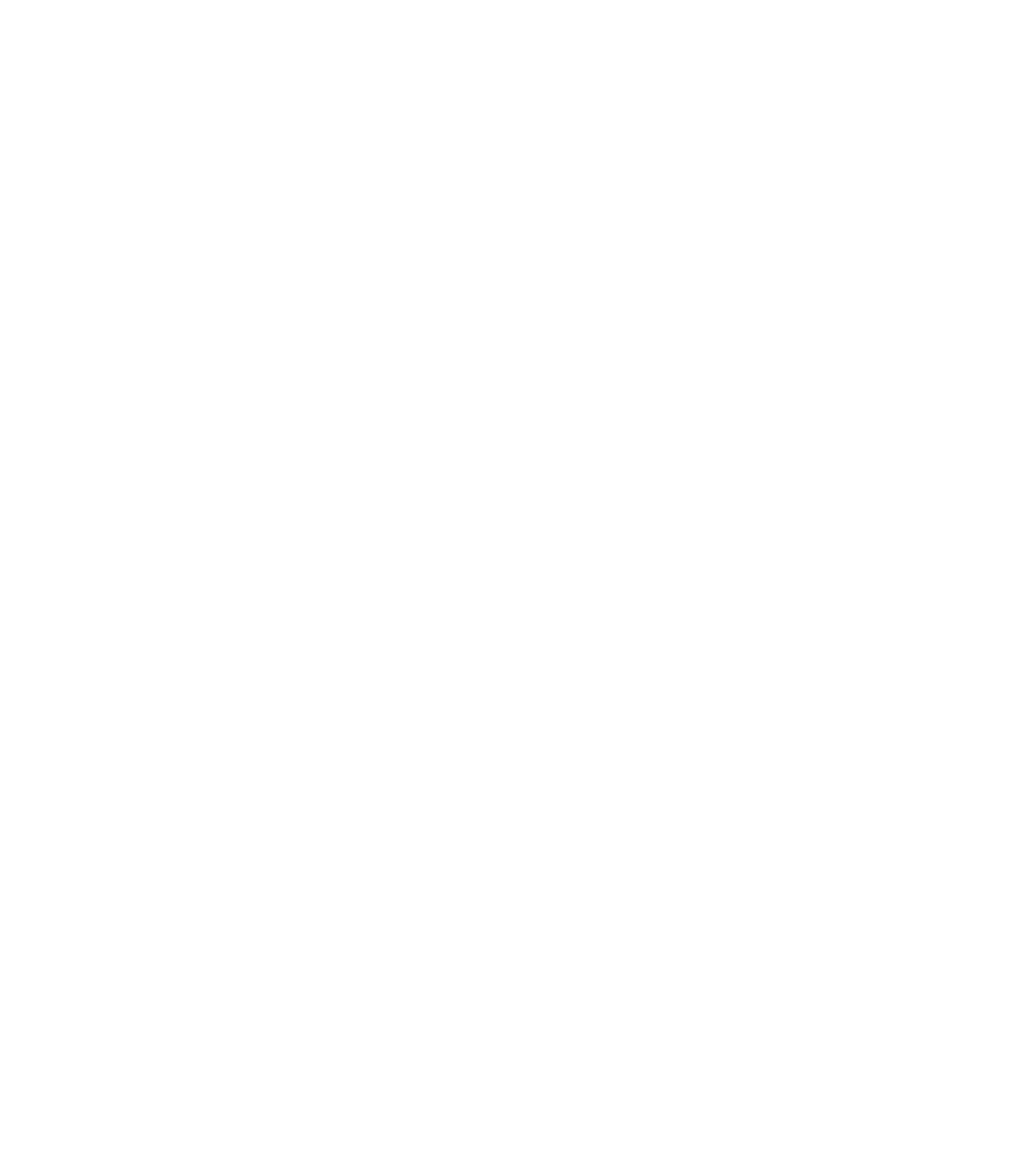
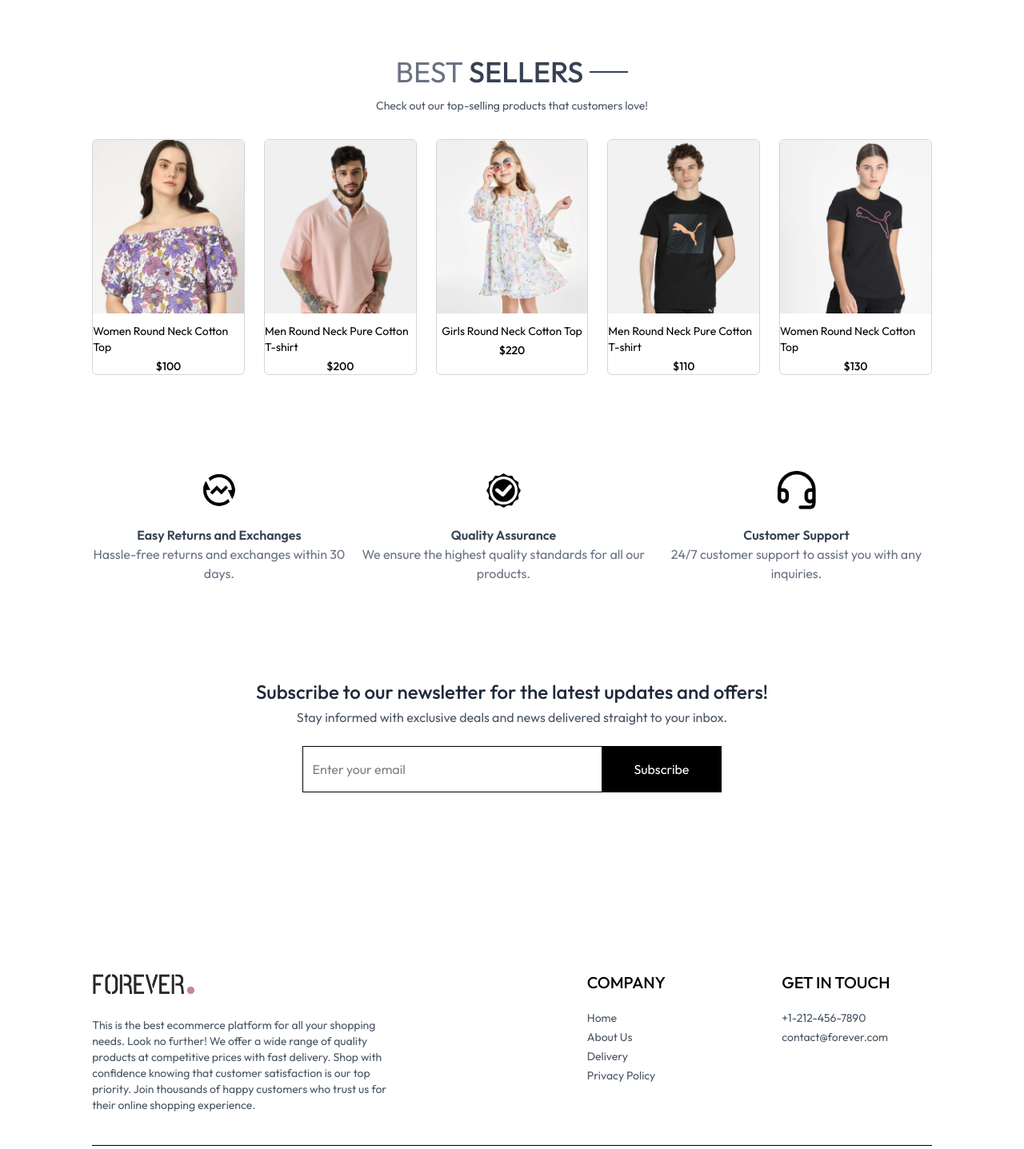
Before and after one commit to Niladrim14/E-commerce-App, a React (Vite) app in the folder frontend/: page / in a window 1280 px wide. Shown: the part 1333-2770 px from the top of the page at 80% size. Before the commit the page ends 1371 px from the top, so only its background shows below. Built offline with nearby package versions, Linux system fonts and the light colour scheme.

Commit message:
Home Pagejsx

```diff
--- a/frontend/package.json
+++ b/frontend/package.json
@@ -13,9 +13,11 @@
     "@tailwindcss/vite": "^4.1.17",
     "react": "^19.2.0",
     "react-dom": "^19.2.0",
+    "react-hot-toast": "^2.6.0",
     "react-router-dom": "^7.9.5",
     "react-toastify": "^11.0.5",
-    "tailwindcss": "^4.1.17"
+    "tailwindcss": "^4.1.17",
+    "toast": "^0.5.4"
   },
   "devDependencies": {
     "@eslint/js": "^9.39.1",
--- a/frontend/src/App.jsx
+++ b/frontend/src/App.jsx
@@ -11,11 +11,15 @@ import PlaceOrder from './pages/PlaceOrder'
 import Orders from './pages/Orders'
 import Contact from './pages/Contact'
 import Navbar from './components/Navbar'
+import { Toaster } from 'react-hot-toast'
+import Footer from './components/Footer'
 
 
 const App = () => {
   return (
-    <div className='px-4 sm:px-[5vw] md:px-[7vw] lg:px-[9vw]'> <Navbar/>
+    <div className='px-4 sm:px-[5vw] md:px-[7vw] lg:px-[9vw]'>
+    <Toaster position="top-right" />
+    <Navbar/>
     <Routes>
       <Route path='/' element={<Home/>} />
       <Route path='/collection' element={<Collection/>} />
@@ -27,7 +31,7 @@ const App = () => {
       <Route path='/placeorder' element={<PlaceOrder/>} />
       <Route path='/orders' element={<Orders/>} />
     </Routes>
-
+     <Footer/>
 
     </div>
   )
--- /dev/null
+++ b/frontend/src/components/BestSeller.jsx
@@ -0,0 +1,32 @@
+import React, { useContext,useEffect,useState } from 'react'
+import { ShopContext } from '../context/ShopContext';
+import Title from './Title';
+import ProductItem from './ProductItem';
+
+const BestSeller = () => {
+    const {products} =useContext(ShopContext);
+    const [bestSeller, setBestSeller] = useState([]);
+    useEffect(() => {
+        const bestProduct = products.filter(item => item.bestseller);
+        setBestSeller(bestProduct.slice(0, 5));
+    }, [products]);
+  return (
+    <div className='my-10 '>
+        <div className='text-center text-4xl py-8 '>
+              <Title text1={'BEST'} text2={'SELLERS'}/>
+              <p className='w-3/4 m-auto text-xs sm:text-sm ms:text-base text-gray-600'>Check out our top-selling products that customers love!</p>
+        </div>
+        <div className='grid grid-cols-2 sm:grid-cols-3 md:grid-cols-4 lg:grid-cols-5 gap-6 '>
+            {
+            bestSeller.map((item)=>(
+
+              <ProductItem key={item._id} id={item._id} name ={item.name} image={item.image} price={item.price} />
+            ))
+            }
+        </div>
+
+    </div>
+  )
+}
+
+export default BestSeller
--- /dev/null
+++ b/frontend/src/components/Footer.jsx
@@ -0,0 +1,47 @@
+import React from 'react'
+import { assets } from '../assets/assets'
+const Footer = () => {
+  return (
+    <div >
+        <div className='flex flex-col sm:grid grid-cols-[3fr_1fr_1fr] gap-14 my-10 mt-40 text-sm'>
+
+            <div>
+                <img src={assets.logo} className='mb-5 w-32 ' alt="Logo" />
+                <p className='w-full md:w-2/3 text-gray-600 '>
+                    This is the best ecommerce platform for all your shopping needs. Look no further!
+                    We offer a wide range of quality products at competitive prices with fast delivery.
+                    Shop with confidence knowing that customer satisfaction is our top priority.
+                    Join thousands of happy customers who trust us for their online shopping experience.
+                </p>
+            </div>
+
+            <div>
+                <p className='text-xl font-medium mb-5'>COMPANY</p>
+                <ul className='flex flex-col gap-1 text-gray-600'>
+                    <li>Home</li>
+                    <li>About Us</li>
+                    <li>Delivery</li>
+                    <li>Privacy Policy</li>
+                </ul>
+            </div>
+
+            <div>
+                <p className='text-xl font-medium mb-5'>GET IN TOUCH</p>
+                <ul className='flex flex-col gap-1 text-gray-600'>
+                    <li>+1-212-456-7890</li>
+                    <li>contact@forever.com</li>
+                </ul>
+            </div>
+
+        </div>
+
+        <div>
+            <hr />
+            <p className='py-5 text-sm text-center'>Copyright 2025@ forever.com - All Rights Reserved.</p>
+        </div>
+
+    </div>
+  )
+}
+
+export default Footer
--- a/frontend/src/components/Navbar.jsx
+++ b/frontend/src/components/Navbar.jsx
@@ -7,7 +7,7 @@ const Navbar = () => {
   const [visible, setVisible] = useState(false);
   return (
         <div className=' flex items-center justify-between py-4 font-medium '>
-            <img src={assets.logo} alt="Logo" />
+            <Link to='/'><img src={assets.logo} alt="Logo" /></Link>
             <ul className='hidden sm:flex gap-5 text-sm text-slate-700 '>
 
                   <NavLink to='/' className="flex flex-col items-center gap-1 hover:text-gray-900">
--- /dev/null
+++ b/frontend/src/components/NewsLetterbox.jsx
@@ -0,0 +1,24 @@
+import React from 'react'
+import toast from 'react-hot-toast';
+
+const NewsLetterbox = () => {
+  const OnSubmit = (e) => {
+    e.preventDefault();
+    toast.success("Subscribed to newsletter successfully!");
+    e.target.reset();
+
+  }
+  return (
+    <div className='text-center py-10'>
+        <p className='text-2xl font-medium text-gray-800'>Subscribe to our newsletter for the latest updates and offers!</p>
+        <p className='text-gray-600 mt-1 '>Stay informed with exclusive deals and news delivered straight to your inbox.</p>
+        <form onSubmit={OnSubmit} className="w-full sm:w-1/2 flex items-center gap-3 mx-auto my-6 border pl-3">
+            <input type="email" placeholder='Enter your email' className='w-full sm:flex-1 outline-none' required />
+
+            <button type='submit' className='bg-black text-white px-10 py-4  hover:bg-pink-600 transition-colors duration-300 '>Subscribe</button>
+        </form>
+    </div>
+  )
+}
+
+export default NewsLetterbox
--- /dev/null
+++ b/frontend/src/components/OurPolicy.jsx
@@ -0,0 +1,30 @@
+import React from 'react'
+import { assets } from '../assets/assets'
+
+const OurPolicy = () => {
+  return (
+    <div className='flex flex-col sm:flex-row justify-around gap-12 sm:gap-2 text-center py-20 text-xs sm:text-sm md:text-base text-gray-700'>
+        <div>
+            <img src={assets.exchange_icon} className='w-12 m-auto mb-5' alt="Exchange Icon" />
+            <p className=' font-semibold'>Easy Returns and Exchanges</p>
+            <p className='text-gray-500'>Hassle-free returns and exchanges within 30 days.</p>
+        </div>
+
+        <div>
+            <img src={assets.quality_icon} className='w-12 m-auto mb-5' alt="Quality Icon" />
+            <p className=' font-semibold'>Quality Assurance</p>
+            <p className='text-gray-500'>We ensure the highest quality standards for all our products.</p>
+        </div>
+
+
+        <div>
+            <img src={assets.support_img} className='w-12 m-auto mb-5' alt="Support Icon" />
+            <p className=' font-semibold'>Customer Support</p>
+            <p className='text-gray-500'>24/7 customer support to assist you with any inquiries.</p>
+        </div>
+
+    </div>
+  )
+}
+
+export default OurPolicy
--- a/frontend/src/index.css
+++ b/frontend/src/index.css
@@ -16,3 +16,12 @@ a.active hr{
 .h-\[2px\] {
     height: 2px;
 }
+
+@media (max-width: 640px) {
+  a.active{
+    background-color: palevioletred;
+    color: white;
+  }
+
+
+}
--- a/frontend/src/pages/Home.jsx
+++ b/frontend/src/pages/Home.jsx
@@ -1,12 +1,18 @@
 import React from 'react'
 import Hero from '../components/Hero'
 import LatestCollection from '../components/LatestCollection'
+import BestSeller from '../components/BestSeller'
+import OurPolicy from '../components/OurPolicy'
+import NewsLetterbox from '../components/NewsLetterbox'
 
 const Home = () => {
   return (
     <div>
       <Hero />
       <LatestCollection />
+      <BestSeller />
+      <OurPolicy />
+      <NewsLetterbox />
     </div>
   )
 }
```
Also changed, not shown: 1 other file (tests, documents, lock files or other folders).
